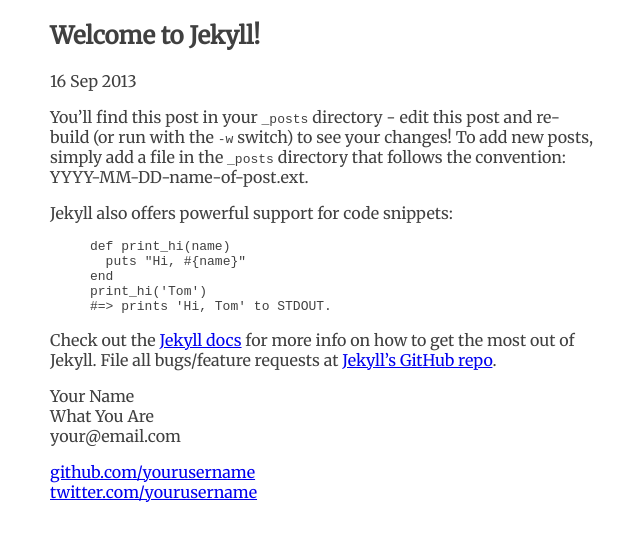
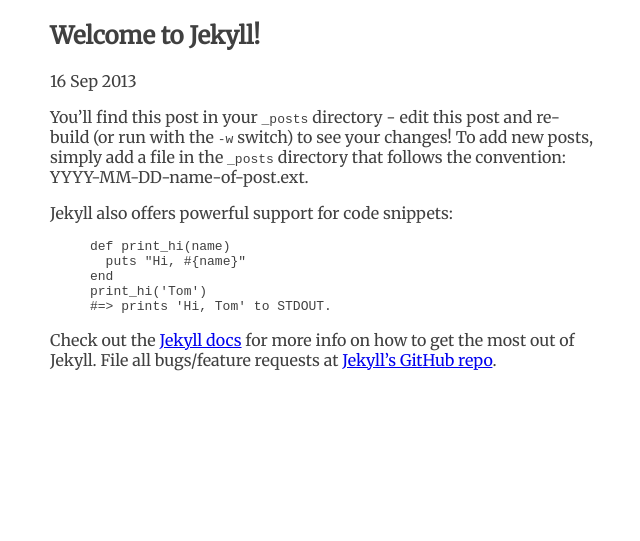
Before and after one commit to spuz/spuz.github.io, a Jekyll site: the page built from _posts/2013-09-16-welcome-to-jekyll.markdown, in a window 1280 px wide. Shown: the top 541 px of the page, without its empty margins (318-958 px from the left). Built offline with Jekyll 4.4.1, drawn with Linux system fonts in a browser that asks for light colours; Markdown is read by kramdown in place of the engine named in the settings.

Commit message:
Empty footer

```diff
--- a/_includes/footer.html
+++ b/_includes/footer.html
@@ -1,19 +1,2 @@
-  <div class="footer">
-
-    <div class="contact">
-      <p>
-        Your Name<br />
-        What You Are<br />
-        your@email.com
-      </p>
-    </div>
-
-    <div class="contact">
-      <p>
-        <a href="http://github.com/yourusername/">github.com/yourusername</a><br />
-        <a href="http://twitter.com/yourusername/">twitter.com/yourusername</a><br />
-      </p>
-    </div>
-  </div>
   </body>
 </html>
```
